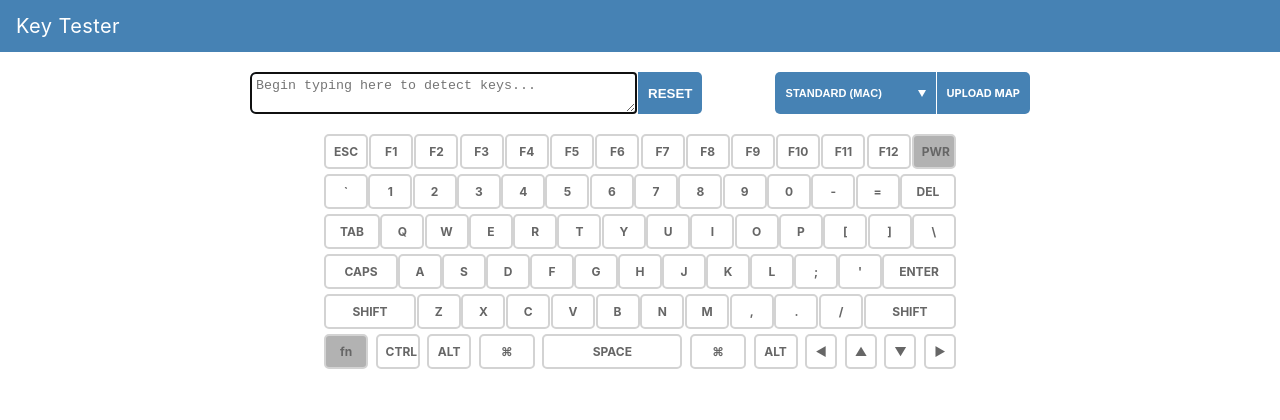
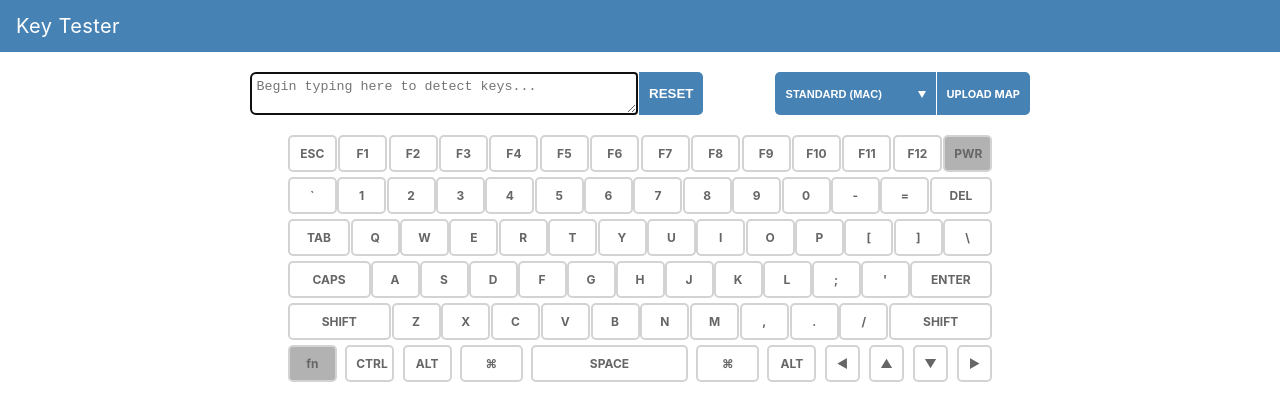
Before and after one commit to filoxo/key-tester, a Vue app: page / in a window 1280 px wide. Shown: the top 420 px of the page. Built offline with nearby package versions, Linux system fonts and the light colour scheme.

Commit message:
Increase root font-size

```diff
--- a/src/App.vue
+++ b/src/App.vue
@@ -87,6 +87,9 @@ export default {
 </script>
 
 <style>
+:root {
+  font-size: 18px;
+}
 body {
   font-family: -apple-system, BlinkMacSystemFont, "Segoe UI", Roboto, Helvetica, Arial, sans-serif, "Apple Color Emoji", "Segoe UI Emoji", "Segoe UI Symbol";
   margin: 0;
```
